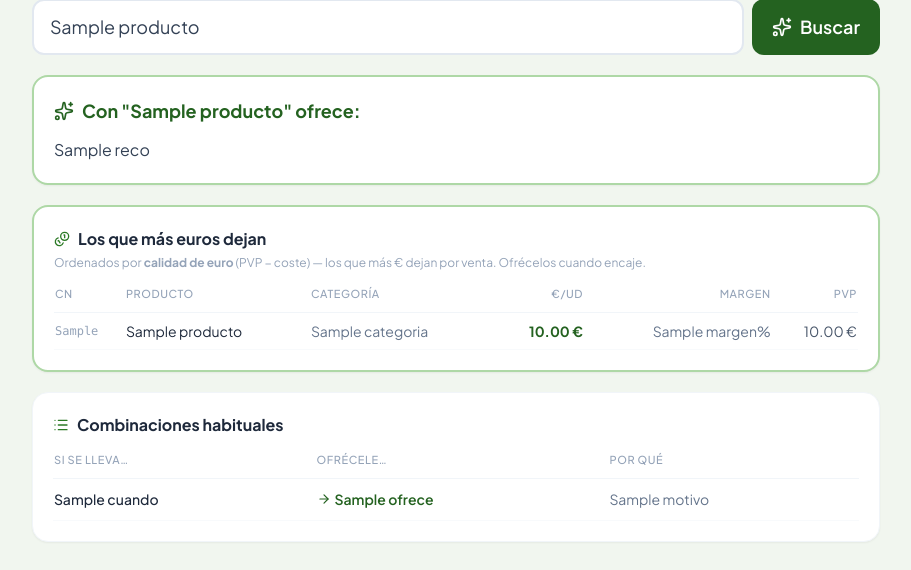
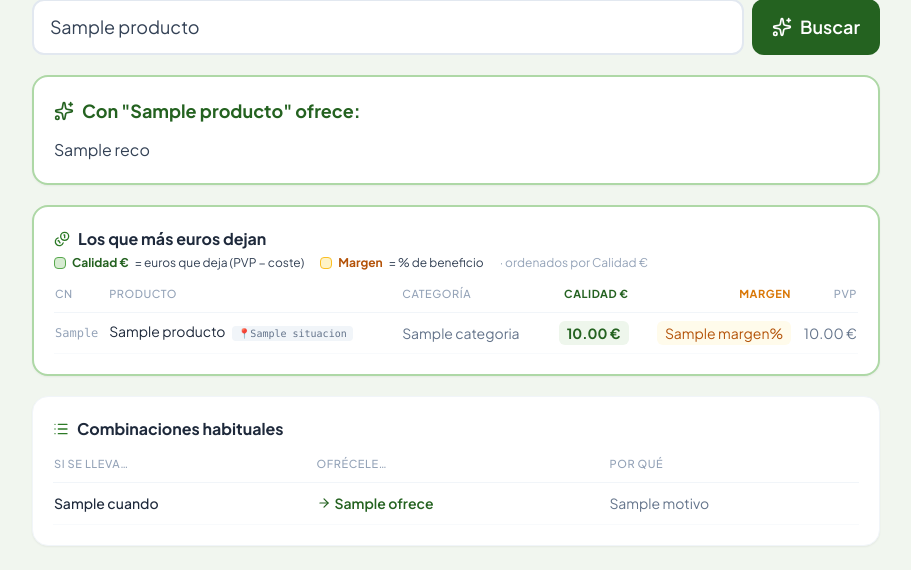
Before and after one commit to davidgoyma-cloud/repliq-mostrador, a FastAPI app: template templates/mostrador.html in a window 1280 px wide. Shown: the part 367-937 px from the top of the page, without its empty margins (184-1095 px from the left). Before the commit the page ends 908 px from the top, so only its background shows below. Run offline with FastAPI, Linux system fonts and the light colour scheme; the template is opened without the code that fills it: most values are stand-ins (such as "Sample title", 1, 10 or a date in 2020); some libraries are stand-ins or nearby versions.

Commit message:
Add files via upload

```diff
--- a/main.py
+++ b/main.py
@@ -9,8 +9,10 @@ Necesita la variable de entorno ANTHROPIC_API_KEY.
 
 from __future__ import annotations
 
+import html
 import json
 import os
+import re
 from pathlib import Path
 
 from fastapi import FastAPI, Form, Request
@@ -80,10 +82,13 @@ def venta_cruzada(producto: str, api_key: str, top_margen: list | None = None) -
         contexto = (
             "\n\nLista de productos de nuestra farmacia con lo que deja cada uno (€/ud = PVP "
             "− coste, y % de margen) y su ubicación física en la farmacia. Si alguno encaja "
-            "de forma clínicamente apropiada, priorízalo (primero los que más € dejan; NUNCA "
-            "fuerces algo que no aporte valor) e INCLUYE al citarlo su CN, la 'Calidad €' "
-            "(euros que deja), el 'Margen %' y, sutilmente, su ubicación (ej. 📍E5) si la "
-            "tienes: " + items)
+            "de forma clínicamente apropiada (NUNCA fuerces algo que no aporte valor). Al "
+            "citar un producto de la lista muestra sus datos SIEMPRE con este formato EXACTO "
+            "(negritas incluidas): «**NOMBRE PRODUCTO** · Calidad €: 5,04 € · Margen: 73% · "
+            "CN **701637** · 📍**E5**». Pon en NEGRITA el nombre, el CN y la ubicación (📍), y "
+            "usa literalmente 'Calidad €:' y 'Margen:'. Cuando des varias opciones para lo "
+            "mismo, SEÑALA cuál es **mejor en Calidad €** y cuál **mejor en Margen** para que "
+            "el farmacéutico elija lo que considere: " + items)
 
     cliente = anthropic.Anthropic(api_key=api_key)
     respuesta = cliente.messages.create(
@@ -116,12 +121,14 @@ def recomendar_sintoma(sintoma: str, api_key: str, top_margen: list | None = Non
         contexto = (
             "\n\nLista de productos de nuestra farmacia con lo que deja cada uno (€/ud = PVP "
             "− coste, y % de margen) y su ubicación física. Cuando recomiendes, si en esta "
-            "lista hay algo clínicamente apropiado para el síntoma, priorízalo (primero los "
-            "que más € dejan) e incluye su CN, la 'Calidad €' (euros que deja), el "
-            "'Margen %' y, sutilmente, su ubicación (ej. 📍E5) si la tienes. Si para ese "
-            "síntoma NO hay nada apropiado en la lista, recomienda IGUALMENTE el producto de "
-            "venta libre habitual (sin inventar cifras de margen). NUNCA digas que la "
-            "farmacia no tiene nada: " + items)
+            "lista hay algo clínicamente apropiado para el síntoma, inclúyelo con este "
+            "formato EXACTO (negritas incluidas): «**NOMBRE PRODUCTO** · Calidad €: 5,04 € · "
+            "Margen: 73% · CN **701637** · 📍**E5**». Pon en NEGRITA el nombre, el CN y la "
+            "ubicación (📍), y usa literalmente 'Calidad €:' y 'Margen:'. Cuando des 2-3 "
+            "opciones, SEÑALA cuál es **mejor en Calidad €** y cuál **mejor en Margen** para "
+            "que el farmacéutico elija lo que considere. Si para ese síntoma NO hay nada "
+            "apropiado en la lista, recomienda IGUALMENTE el producto de venta libre habitual "
+            "(sin inventar cifras de margen). NUNCA digas que la farmacia no tiene nada: " + items)
 
     cliente = anthropic.Anthropic(api_key=api_key)
     respuesta = cliente.messages.create(
@@ -131,21 +138,36 @@ def recomendar_sintoma(sintoma: str, api_key: str, top_margen: list | None = Non
             "Eres farmacéutico en España atendiendo en el mostrador. Ante un SÍNTOMA o "
             "patología LEVE de indicación farmacéutica, recomiendas productos SIN receta "
             "(medicamentos EFP/publicitarios y parafarmacia) apropiados para aliviarlo. "
-            "Para cada necesidad ofrece entre 2 y 3 OPCIONES alternativas válidas, "
-            "ORDENADAS de MAYOR a MENOR CALIDAD DE EURO (euros que deja la venta = PVP − "
-            "coste; primero la que más € deja), indicando los €/ud y el % (y el CN) cuando "
-            "lo tengas de la lista. Recomienda SIEMPRE algo apropiado, aunque no esté en la "
-            "lista de margen; nunca digas que no hay producto. Solo "
+            "Para cada necesidad ofrece entre 2 y 3 OPCIONES alternativas válidas y, entre "
+            "ellas, SEÑALA cuál es la mejor en Calidad € y cuál la mejor en Margen (el "
+            "farmacéutico elige la que considere). Recomienda SIEMPRE algo apropiado, aunque "
+            "no esté en la lista de margen; nunca digas que no hay producto. Solo "
             "productos clínicamente apropiados; nunca fuerces algo inadecuado. "
             "SIEMPRE de forma responsable: al final indica brevemente los SIGNOS DE ALARMA por "
             "los que hay que DERIVAR AL MÉDICO y no automedicar. Responde en español, en "
-            "viñetas cortas: producto (€/ud · CN) -> para qué / cómo se usa."
+            "viñetas cortas, con el nombre, CN y ubicación en NEGRITA: **NOMBRE** · Calidad €: "
+            "X € · Margen: Y% · CN **ZZZ** · 📍**SIT** -> para qué / cómo se usa."
         ),
         messages=[{"role": "user", "content":
                    f"Cliente en el mostrador con: {sintoma}. ¿Qué le recomiendo (venta sin "
                    "receta), priorizando el margen?" + contexto}],
     )
     return "".join(b.text for b in respuesta.content if b.type == "text").strip()
+
+
+def _fmt(texto: str | None) -> str | None:
+    """Convierte el markdown que devuelve la IA en HTML sencillo y seguro."""
+    if not texto:
+        return texto
+    out = html.escape(texto)
+    # **negrita** -> <strong>
+    out = re.sub(r"\*\*(.+?)\*\*", r"<strong>\1</strong>", out)
+    # Encabezados ## -> línea en negrita (sin las almohadillas)
+    lineas = []
+    for ln in out.split("\n"):
+        m = re.match(r"\s*#{1,6}\s+(.*)", ln)
+        lineas.append(f'<strong class="text-brand-800">{m.group(1)}</strong>' if m else ln)
+    return "\n".join(lineas)
 
 
 def _ctx(**kw):
@@ -182,7 +204,7 @@ def cruzada(request: Request, producto: str = Form("")):
             except Exception as exc:  # noqa: BLE001
                 error = "No se pudo generar: " + str(exc)[:200]
     return templates.TemplateResponse(request, "mostrador.html",
-                                      _ctx(reco=reco, error=error, producto=prod))
+                                      _ctx(reco=_fmt(reco), error=error, producto=prod))
 
 
 @app.post("/sintoma", response_class=HTMLResponse)
@@ -200,4 +222,4 @@ def sintoma(request: Request, sintoma: str = Form("")):
         except Exception as exc:  # noqa: BLE001
             error = "No se pudo generar: " + str(exc)[:200]
     return templates.TemplateResponse(request, "mostrador.html",
-                                      _ctx(reco_sint=reco, error_sint=error, sintoma=sint))
+                                      _ctx(reco_sint=_fmt(reco), error_sint=error, sintoma=sint))
--- a/templates/mostrador.html
+++ b/templates/mostrador.html
@@ -46,7 +46,7 @@
         <div class="flex items-center gap-2 mb-3 text-brand-700 font-bold text-lg">
           <i data-lucide="stethoscope" class="w-5 h-5"></i> Para "{{ sintoma }}":
         </div>
-        <div class="text-base text-slate-700 whitespace-pre-line leading-relaxed">{{ reco_sint }}</div>
+        <div class="text-base text-slate-700 whitespace-pre-line leading-relaxed">{{ reco_sint | safe }}</div>
       </div>
       {% endif %}
     </div>
@@ -75,7 +75,7 @@
       <div class="flex items-center gap-2 mb-3 text-brand-700 font-bold text-lg">
         <i data-lucide="sparkles" class="w-5 h-5"></i> Con "{{ producto }}" ofrece:
       </div>
-      <div class="text-base text-slate-700 whitespace-pre-line leading-relaxed">{{ reco }}</div>
+      <div class="text-base text-slate-700 whitespace-pre-line leading-relaxed">{{ reco | safe }}</div>
     </div>
     {% endif %}
 
@@ -84,28 +84,32 @@
       <h2 class="font-bold text-slate-800 mb-1 flex items-center gap-2">
         <i data-lucide="coins" class="w-4 h-4 text-brand-600"></i> Los que más euros dejan
       </h2>
-      <p class="text-xs text-slate-400 mb-3">Ordenados por <b>calidad de euro</b> (PVP − coste) — los que más € dejan por venta. Ofrécelos cuando encaje.</p>
+      <div class="flex flex-wrap gap-x-4 gap-y-1 text-xs mb-3">
+        <span class="inline-flex items-center gap-1.5"><span class="inline-block w-3 h-3 rounded bg-brand-100 border border-brand-400"></span> <b class="text-brand-700">Calidad €</b> = euros que deja (PVP − coste)</span>
+        <span class="inline-flex items-center gap-1.5"><span class="inline-block w-3 h-3 rounded bg-amber-100 border border-amber-400"></span> <b class="text-amber-700">Margen</b> = % de beneficio</span>
+        <span class="text-slate-400">· ordenados por Calidad €</span>
+      </div>
       <div class="max-h-72 overflow-y-auto">
         <table class="w-full text-left text-sm">
           <thead>
-            <tr class="text-[11px] uppercase tracking-wider text-slate-400 border-b border-slate-100 sticky top-0 bg-white">
-              <th class="pb-2 font-medium">CN</th>
-              <th class="pb-2 font-medium">Producto</th>
-              <th class="pb-2 font-medium">Categoría</th>
-              <th class="pb-2 font-medium text-right">€/ud</th>
-              <th class="pb-2 font-medium text-right">Margen</th>
-              <th class="pb-2 font-medium text-right">PVP</th>
+            <tr class="text-[11px] uppercase tracking-wider border-b border-slate-100 sticky top-0 bg-white">
+              <th class="pb-2 font-medium text-slate-400">CN</th>
+              <th class="pb-2 font-medium text-slate-400">Producto</th>
+              <th class="pb-2 font-medium text-slate-400">Categoría</th>
+              <th class="pb-2 font-bold text-right text-brand-700">Calidad €</th>
+              <th class="pb-2 font-bold text-right text-amber-600">Margen</th>
+              <th class="pb-2 font-medium text-right text-slate-400">PVP</th>
             </tr>
           </thead>
           <tbody>
             {% for p in top_margen %}
             <tr class="border-b border-slate-50">
               <td class="py-2 text-slate-400 font-mono text-xs">{{ p.cn }}</td>
-              <td class="py-2 text-slate-800">{{ p.producto }}</td>
+              <td class="py-2 text-slate-800">{{ p.producto }}{% if p.situacion %} <span class="ml-1 align-middle text-[10px] font-mono text-slate-500 bg-slate-100 rounded px-1.5 py-0.5" title="Situación en la farmacia">📍{{ p.situacion }}</span>{% endif %}</td>
               <td class="py-2 text-slate-500">{{ p.categoria }}</td>
-              <td class="py-2 text-right"><span class="text-brand-700 font-bold">{{ '%.2f'|format(p.euro) }} €</span></td>
-              <td class="py-2 text-right text-slate-500">{{ p.margen }}%</td>
-              <td class="py-2 text-right text-slate-600">{{ '%.2f'|format(p.pvp) }} €</td>
+              <td class="py-2 text-right"><span class="inline-block bg-brand-50 text-brand-700 font-bold rounded-md px-2 py-0.5">{{ '%.2f'|format(p.euro) }} €</span></td>
+              <td class="py-2 text-right"><span class="inline-block bg-amber-50 text-amber-700 rounded-md px-2 py-0.5">{{ p.margen }}%</span></td>
+              <td class="py-2 text-right text-slate-500">{{ '%.2f'|format(p.pvp) }} €</td>
             </tr>
             {% endfor %}
           </tbody>
```
